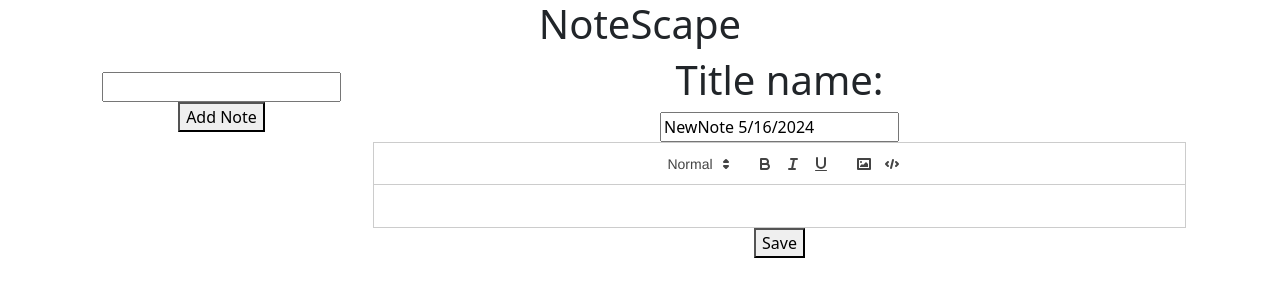
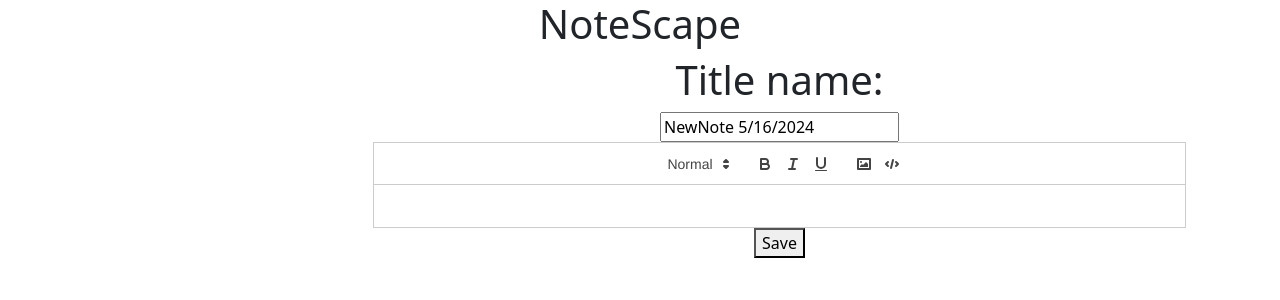
Before and after one commit to tnyima19/NotesWebsite, a React (Create React App) app in the folder client/: page / in a window 1280 px wide. Shown: the top 300 px of the page. Built offline with nearby package versions, Linux system fonts and the light colour scheme.

Commit message:
added NotesViewPage small changes no real change

```diff
--- a/client/src/pages/NotesViewPage.js
+++ b/client/src/pages/NotesViewPage.js
@@ -10,12 +10,8 @@ const NotesViewPage = () => {
        <div className='container-fluid'>
          <div className='row'>
          <div className='col-md-3'>
-           <LeftSideBar />
+           {/* <LeftSideBar /> */}
          </div>
-
-
-
-
      <div className='col-md-9'>
        <Notes />
      </div>
```
